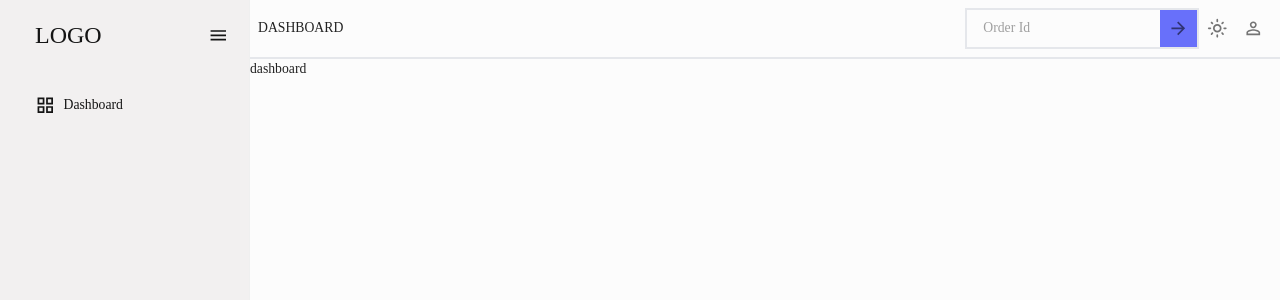
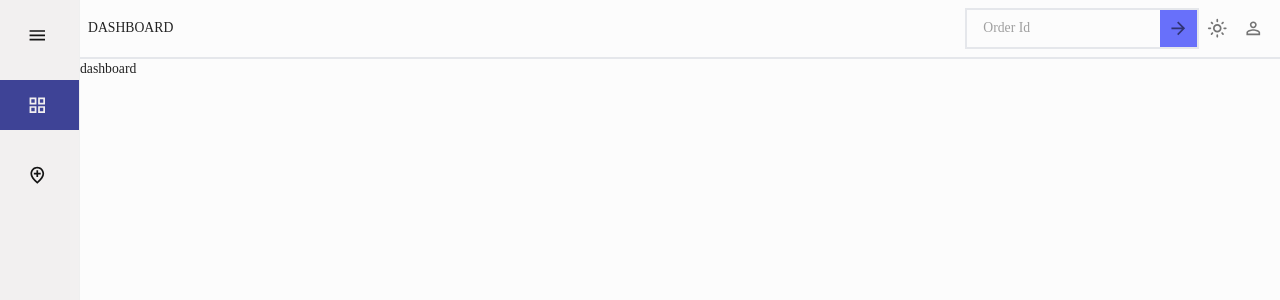
Before and after one commit to geekyvinayak/courier-backoffice, a React (Create React App) app: page / in a window 1280 px wide. Shown: the top 300 px of the page. Built offline with nearby package versions, Linux system fonts and the light colour scheme.

Commit message:
menu items

```diff
--- a/src/components/sidebar.jsx
+++ b/src/components/sidebar.jsx
@@ -7,10 +7,11 @@ import { tokens } from "../theme";
 // import {MenuOutlinedIcon } from '@mui/icons-material'
 import MenuOutlinedIcon from "@mui/icons-material/MenuOutlined";
 import GridViewOutlinedIcon from '@mui/icons-material/GridViewOutlined';
+import AddLocationOutlinedIcon from '@mui/icons-material/AddLocationOutlined';
 const Sidebarr = () => {
   const theme = useTheme();
   const colors = tokens(theme.palette.mode);
-  const [isCollapsed, setIsCollapsed] = useState(false);
+  const [isCollapsed, setIsCollapsed] = useState(true);
   const [selected, setIsSelected] = useState("Dashboard");
 
   return (
@@ -36,13 +37,10 @@ const Sidebarr = () => {
             },
             ['&.ps-sidebar-root']:{
               height:"100% !important",
-            },
-
+            }
           }}
           menuItemStyles={{
             button: {
-              // the active class will be added automatically by react router
-              // so we can use it to style the active menu item
               [`.active`]: {
                 backgroundColor: "#13395e",
                 color: "red",
@@ -50,7 +48,12 @@ const Sidebarr = () => {
               [`&:hover`]:{
                 // backgroundColor:"red"
                 color:`black !important`
-              }
+              },
+
+            ['&.ps-active']:{
+              backgroundColor: `${colors.blueAccent[300]} !important`,
+              color: `${colors.primary[400]} !important`
+            }
             },
           }}
         >
@@ -79,10 +82,29 @@ const Sidebarr = () => {
               color: colors.grey[100],
             }}
             component={<Link to="/dashboard" />}
+            active={selected === 'Dashboard'}
+            onClick={()=>{setIsSelected('Dashboard')}}
           >
             {!isCollapsed && (
               <div className="flex gap-2 items-center ml-[15px]">
                 <GridViewOutlinedIcon /> {!isCollapsed && "Dashboard"}
+              </div>
+            )}
+          </MenuItem>
+
+          <MenuItem
+            icon={isCollapsed ? <AddLocationOutlinedIcon /> : undefined}
+            style={{
+              margin: "10px 0 20px 0",
+              color: colors.grey[100],
+            }}
+            component={<Link to="/" />}
+            active={selected === 'Second'}
+            onClick={()=>{setIsSelected('Second')}}
+          >
+            {!isCollapsed && (
+              <div className="flex gap-2 items-center ml-[15px]">
+                <AddLocationOutlinedIcon /> {!isCollapsed && "Second"}
               </div>
             )}
           </MenuItem>
```
